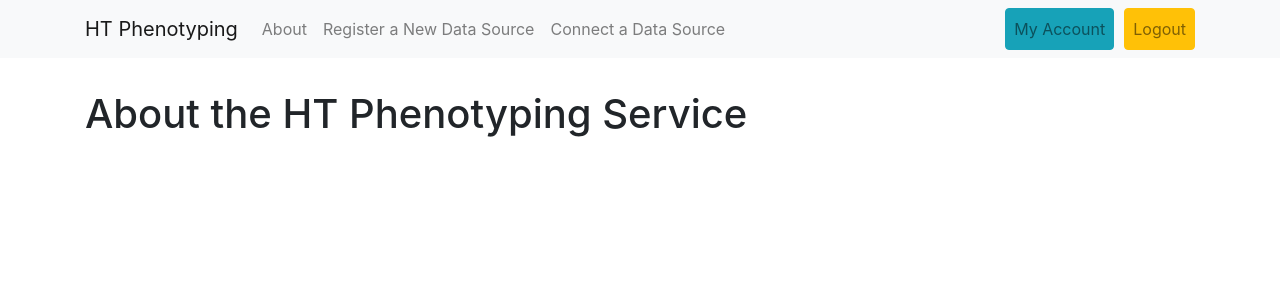
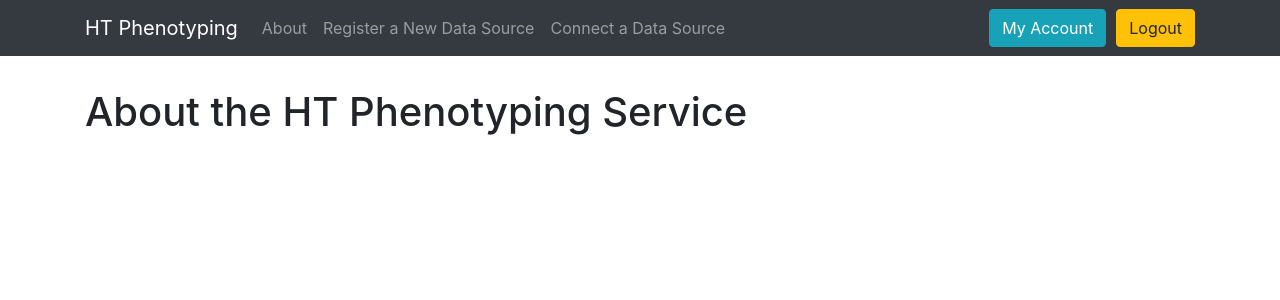
Before and after one commit to wood-thilsted/WT-ht-condor-front-end, a Flask app: page /about in a window 1280 px wide. Shown: the top 300 px of the page. Run offline with Flask 2, Linux system fonts and the light colour scheme; some libraries are stand-ins or nearby versions.

Commit message:
invert navbar color scheme

```diff
--- a/registry/templates/base.html
+++ b/registry/templates/base.html
@@ -29,7 +29,7 @@
 
 <body>
 {% block navbar %}
-    <nav class="navbar navbar-expand-lg navbar-light bg-light">
+    <nav class="navbar navbar-expand-lg navbar-dark bg-dark">
         <div class="container">
             <a class="navbar-brand" href="{{ url_for('index.index') }}">
                 HT Phenotyping
@@ -47,8 +47,8 @@
 {#                    <li class="nav-item"><a class="nav-link" href="{{ url_for('token.code_get') }}">Approve a Token Request</a></li>#}
                 </ul>
                 <ul class="navbar-nav">
-                    <li class="nav-item"><a class="nav-link btn btn-info" href="{{ url_for('account.account_get') }}">My Account</a></li>
-                    <li class="nav-item"><a class="nav-link btn btn-warning" href="{{ url_for('index.logout') }}">Logout</a></li>
+                    <li class="nav-item"><a class="btn btn-info" href="{{ url_for('account.account_get') }}">My Account</a></li>
+                    <li class="nav-item"><a class="btn btn-warning" href="{{ url_for('index.logout') }}">Logout</a></li>
                 </ul>
             </div>
         </div>
```
